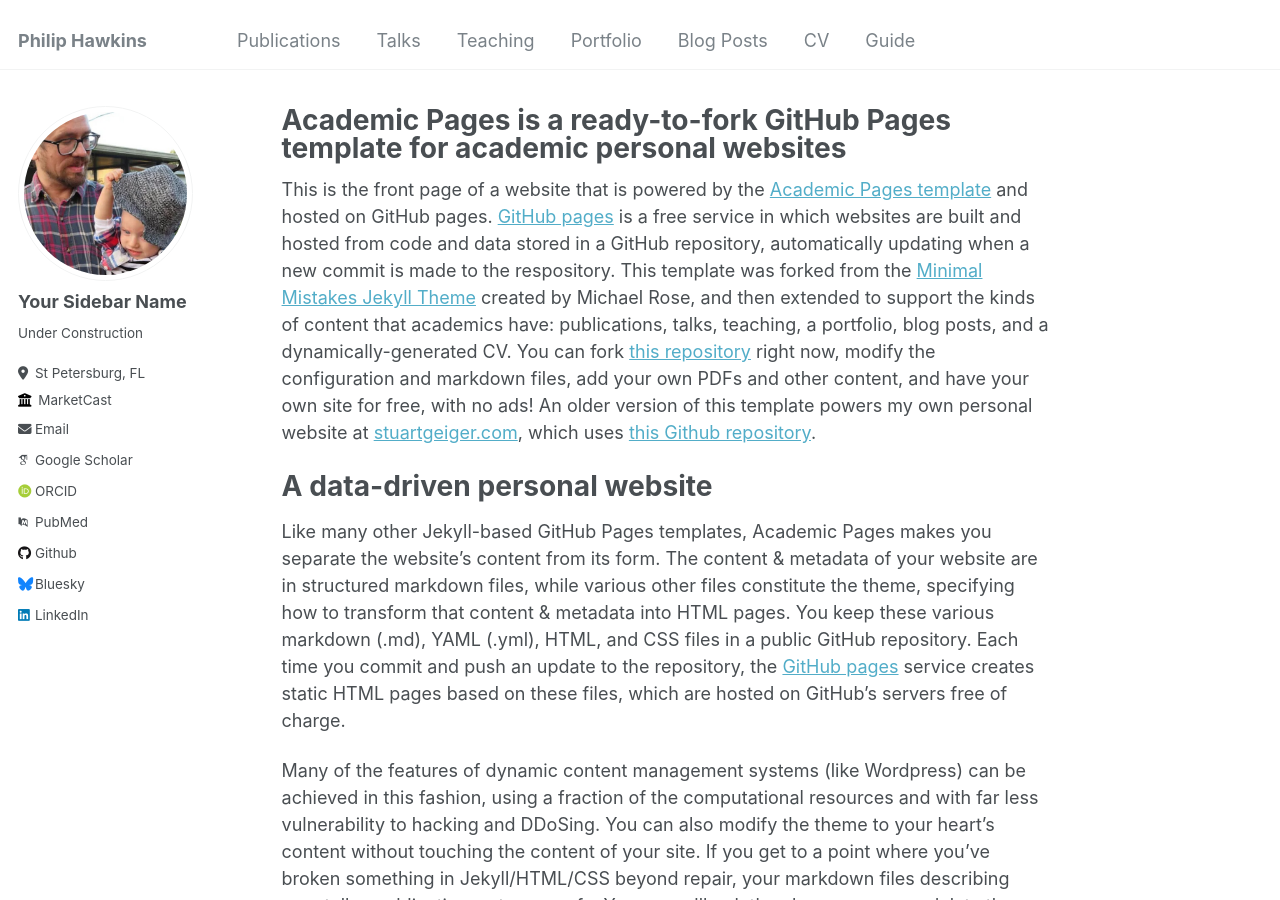
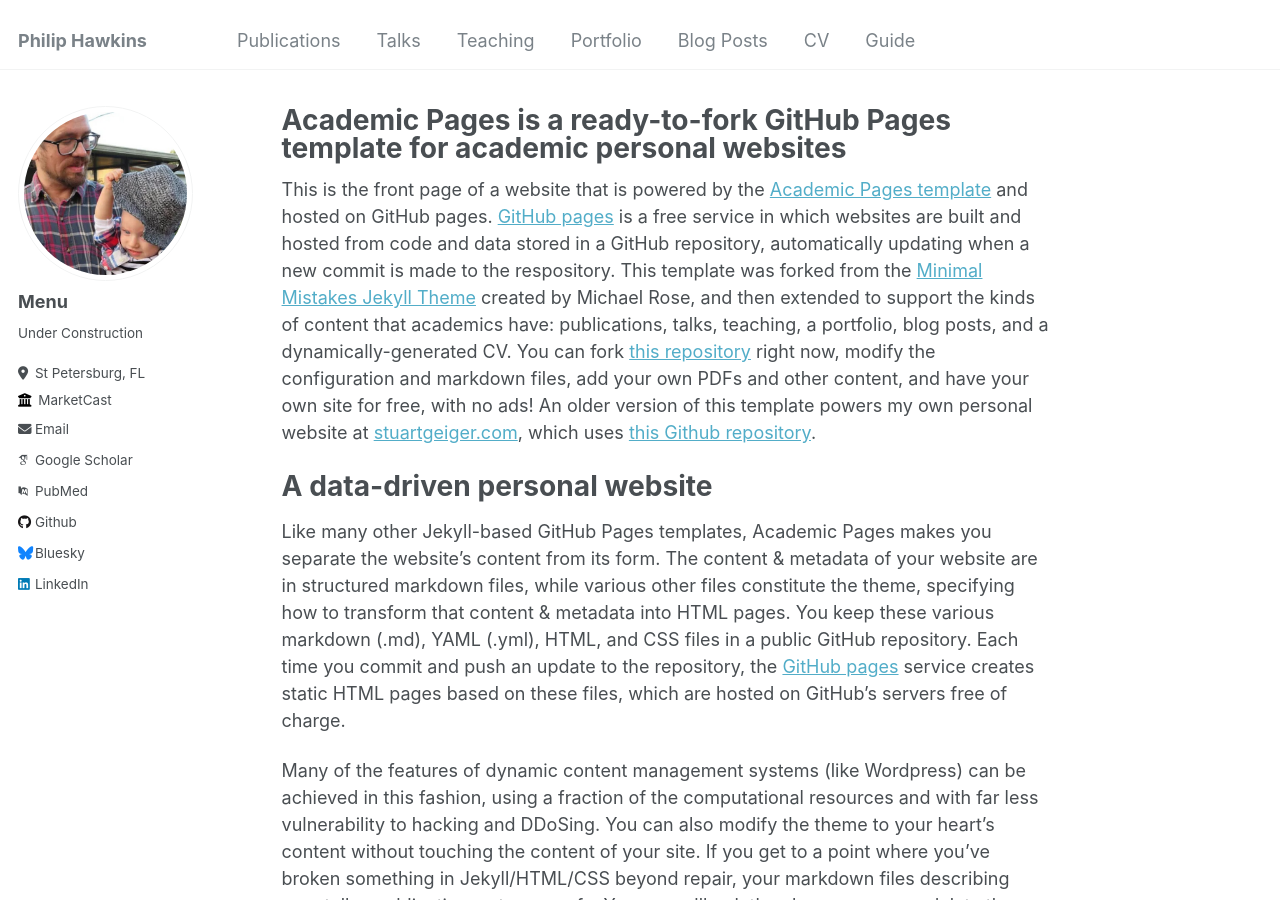
Before and after one commit to philip-hawkins-git/philip-hawkins-git.github.io, a Jekyll site: the page built from _pages/about.md, in a window 1280 px wide and 900 px high. Built offline with Jekyll 4.4.1, drawn with Linux system fonts in a browser that asks for light colours; some web fonts are replaced.

Commit message:
Update _config.yml

```diff
--- a/_config.yml
+++ b/_config.yml
@@ -22,7 +22,7 @@
 author:
   # Biographic information
   avatar           : "profile.png"
-  name             : "Your Sidebar Name"
+  name             : "Menu"
   bio              : "Under Construction"
   location         : "St Petersburg, FL"
   employer         : "MarketCast"
@@ -33,7 +33,6 @@
   arxiv            : # URL - Update with the correct link to your profile
   googlescholar    : "https://scholar.google.com/citations?user=PS_CX0AAAAAJ"
   impactstory      : # URL
-  orcid            : "http://orcid.org/yourorcidurl"
   semantic         : # URL
   pubmed           : "https://www.ncbi.nlm.nih.gov/pubmed/?term=john+snow"
   researchgate     : # URL
```
